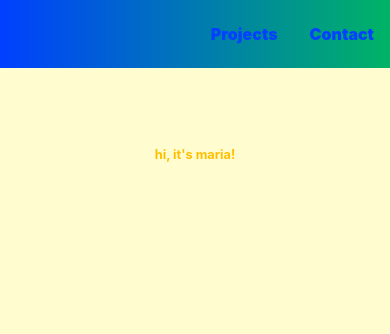
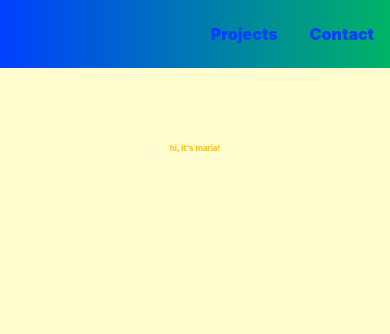
Before and after one commit to Maosso/maosso.github.io, a Jekyll site: the page built from index.md, in a window 390 px wide and 900 px high. Shown: the top 334 px of the window. Built offline with Jekyll 4.4.1, drawn with Linux system fonts in a browser that asks for light colours; comment, search, counter and statistics services are not loaded.

Commit message:
media query rem

```diff
--- a/assets/css/main.scss
+++ b/assets/css/main.scss
@@ -118,7 +118,7 @@ a {
   .welcome-header, .section-header, .project-tile {
     width: 100vw;
     height: 100vh;
-    font-size: 80%;
+    font-size: 0.5em;
   }
 }
 
```
Also changed, not shown: 2 other files.
